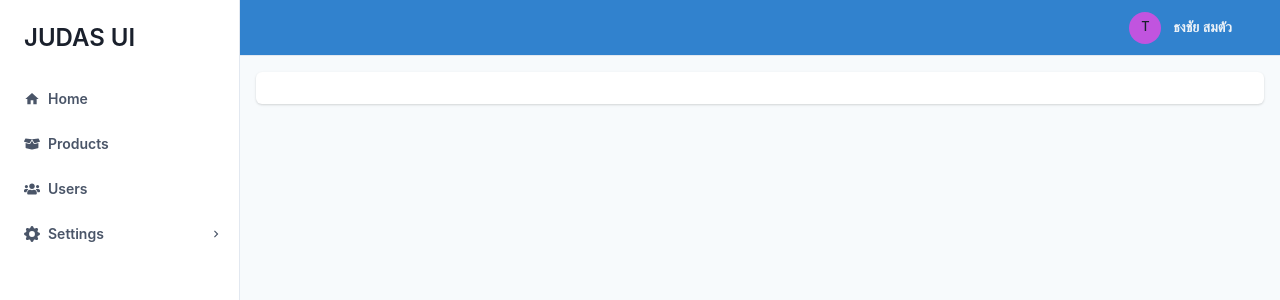
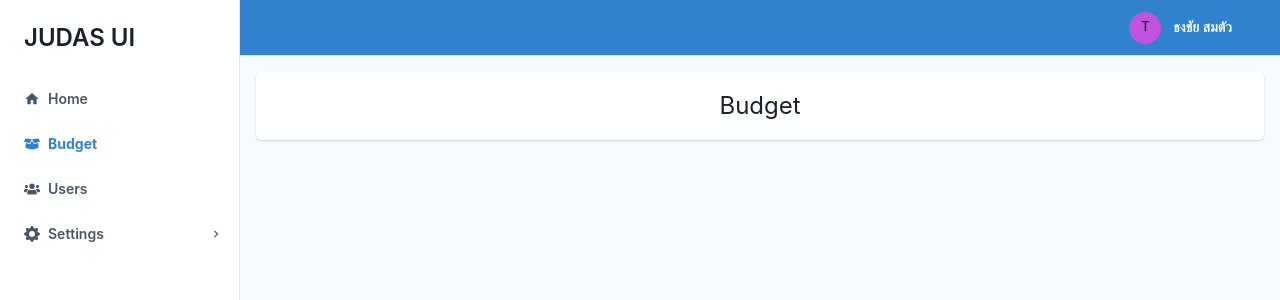
Before and after one commit to judascrow/react-chakra, a React (Vite) app: page /budget in a window 1280 px wide. Shown: the top 300 px of the page. Built offline with nearby package versions, Linux system fonts and the light colour scheme.

Commit message:
edit router

```diff
--- a/src/App.jsx
+++ b/src/App.jsx
@@ -1,21 +1,23 @@
 import { BrowserRouter, Routes, Route, Navigate } from "react-router-dom";
 import Layout from "./components/Layout";
+import Budget from "./pages/Budget";
 import Home from "./pages/Home";
+import Login from "./pages/Login";
 
 const Users = () => <h1>Users</h1>;
-const Products = () => <h1>Products</h1>;
 
 const App = () => {
   return (
     <BrowserRouter>
-      <Layout>
-        <Routes>
-          <Route index element={<Navigate to="/home" />} />
-          <Route path="/home" element={<Home />} />
-          <Route path="/products" element={<Products />} />
-          <Route path="/users" element={<Users />} />
-        </Routes>
-      </Layout>
+      <Routes>
+        <Route path="/" element={<Layout />}>
+          <Route index element={<Navigate to="home" />} />
+          <Route path="home" element={<Home />} />
+          <Route path="budget" element={<Budget />} />
+          <Route path="users" element={<Users />} />
+        </Route>
+        <Route path="/login" element={<Login />} />
+      </Routes>
     </BrowserRouter>
   );
 };
--- a/src/components/Layout.jsx
+++ b/src/components/Layout.jsx
@@ -6,6 +6,7 @@ import {
   useColorModeValue,
   useDisclosure,
 } from "@chakra-ui/react";
+import { Outlet } from "react-router-dom";
 import Navbar from "./Navbar";
 import Sidebar from "./Sidebar";
 
@@ -41,7 +42,7 @@ const Layout = ({ children }) => {
             w="full"
             p={4}
           >
-            {children}
+            <Outlet />
           </Box>
         </Box>
       </Box>
--- a/src/components/Navbar.jsx
+++ b/src/components/Navbar.jsx
@@ -3,7 +3,6 @@ import {
   Box,
   Button,
   Flex,
-  Icon,
   IconButton,
   Menu,
   MenuButton,
@@ -13,8 +12,15 @@ import {
   useColorModeValue,
 } from "@chakra-ui/react";
 import { FiMenu } from "react-icons/fi";
+import { useNavigate } from "react-router-dom";
 
 const Navbar = ({ sidebar }) => {
+  const navigate = useNavigate();
+
+  const logout = async () => {
+    navigate("/login");
+  };
+
   return (
     <Flex
       as="header"
@@ -51,7 +57,7 @@ const Navbar = ({ sidebar }) => {
           <MenuList>
             <MenuItem>Profile</MenuItem>
             <MenuItem>Change Password</MenuItem>
-            <MenuItem>Logout</MenuItem>
+            <MenuItem onClick={logout}>Logout</MenuItem>
           </MenuList>
         </Menu>
       </Flex>
--- a/src/configs/Menu.js
+++ b/src/configs/Menu.js
@@ -8,7 +8,7 @@ export const menu = [
     icon: MdHome,
   },
   {
-    title: "Products",
+    title: "Budget",
     icon: FaBoxOpen,
   },
   {
--- /dev/null
+++ b/src/pages/Budget.jsx
@@ -0,0 +1,13 @@
+import { Text } from "@chakra-ui/react";
+
+const Budget = () => {
+  return (
+    <div>
+      <Text align={"center"} fontSize="2xl">
+        Budget
+      </Text>
+    </div>
+  );
+};
+
+export default Budget;
--- /dev/null
+++ b/src/pages/Login.jsx
@@ -0,0 +1,7 @@
+import React from "react";
+
+const Login = () => {
+  return <h1>Login</h1>;
+};
+
+export default Login;
```
